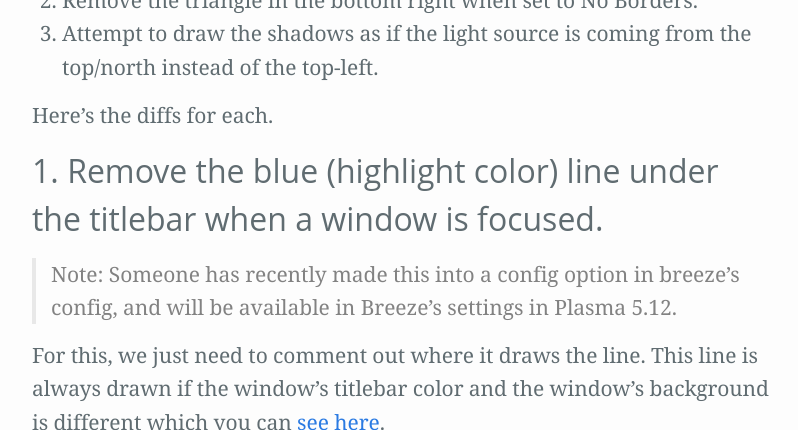
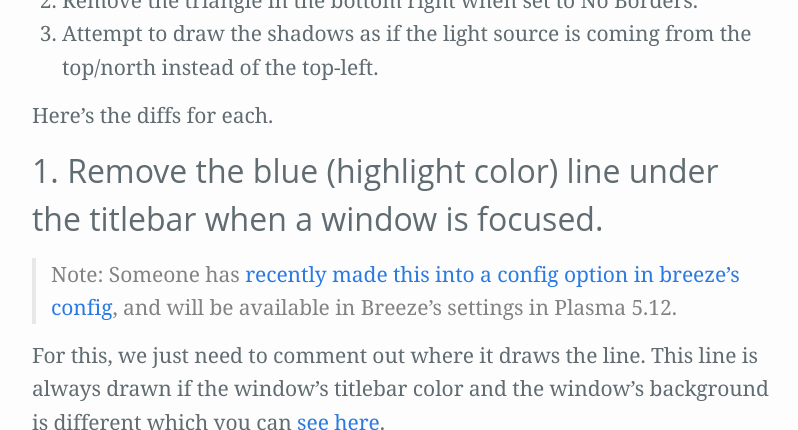
Before and after one commit to Zren/zren.github.io, a Jekyll site: the page built from _posts/2017-07-08-patching-breeze-window-decorations.markdown, in a window 1280 px wide and 900 px high, scrolled down 3632 px, cut to the strip 0-430 px from the top of the window. Shown: the whole strip, without its empty margins (238-1036 px from the left). Built offline with Jekyll 4.4.1, drawn with Linux system fonts in a browser that asks for light colours; some of the changed lines change nothing that is shown; some of the changed text lies outside the part shown.

Commit message:
Add links to the 2 phab diffs.

```diff
--- a/_posts/2017-07-08-patching-breeze-window-decorations.markdown
+++ b/_posts/2017-07-08-patching-breeze-window-decorations.markdown
@@ -117,7 +117,7 @@
 
 ## 1. Remove the blue (highlight color) line under the titlebar when a window is focused.
 
-> Note: Someone has recently made this into a config option in breeze's config, and will be available in Breeze's settings in Plasma 5.12.
+> Note: Someone has [recently made this into a config option in breeze's config](https://phabricator.kde.org/D8362), and will be available in Breeze's settings in Plasma 5.12.
 
 For this, we just need to comment out where it draws the line. This line is always drawn if the window's titlebar color and the window's background is different which you can [see here](https://github.com/KDE/breeze/blob/2cc0f8ba2da50ca3efa500ebdcc3655c8d0e47f8/kdecoration/breezedecoration.cpp#L154).
 
@@ -203,7 +203,7 @@
 
 ## 3. Attempt to draw the shadows as if the light source is coming from the top/north instead of the top-left.
 
-> Note: As of Plasma 5.12, the shadows are centered.
+> Note: As of Plasma 5.12, [the shadows are centered](https://phabricator.kde.org/D9549).
 
 This was a request from someone in IRC one time since it's how OS X does shadows. So I'd already spotted where things were handled. Unfortunately, it was a bit more complicated than I thought, resulting in a bit of trial and error. I'm still not 100% sure I did it correctly, but it works.
 
```
